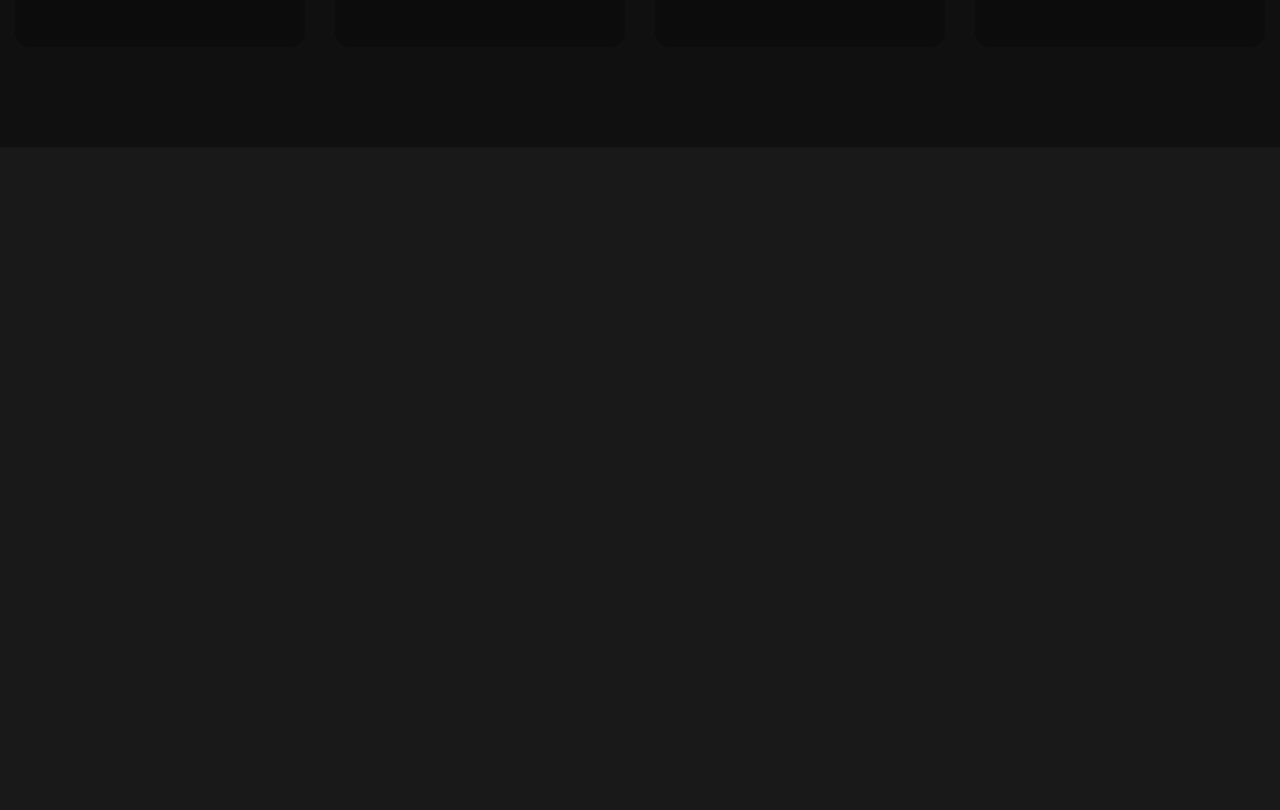
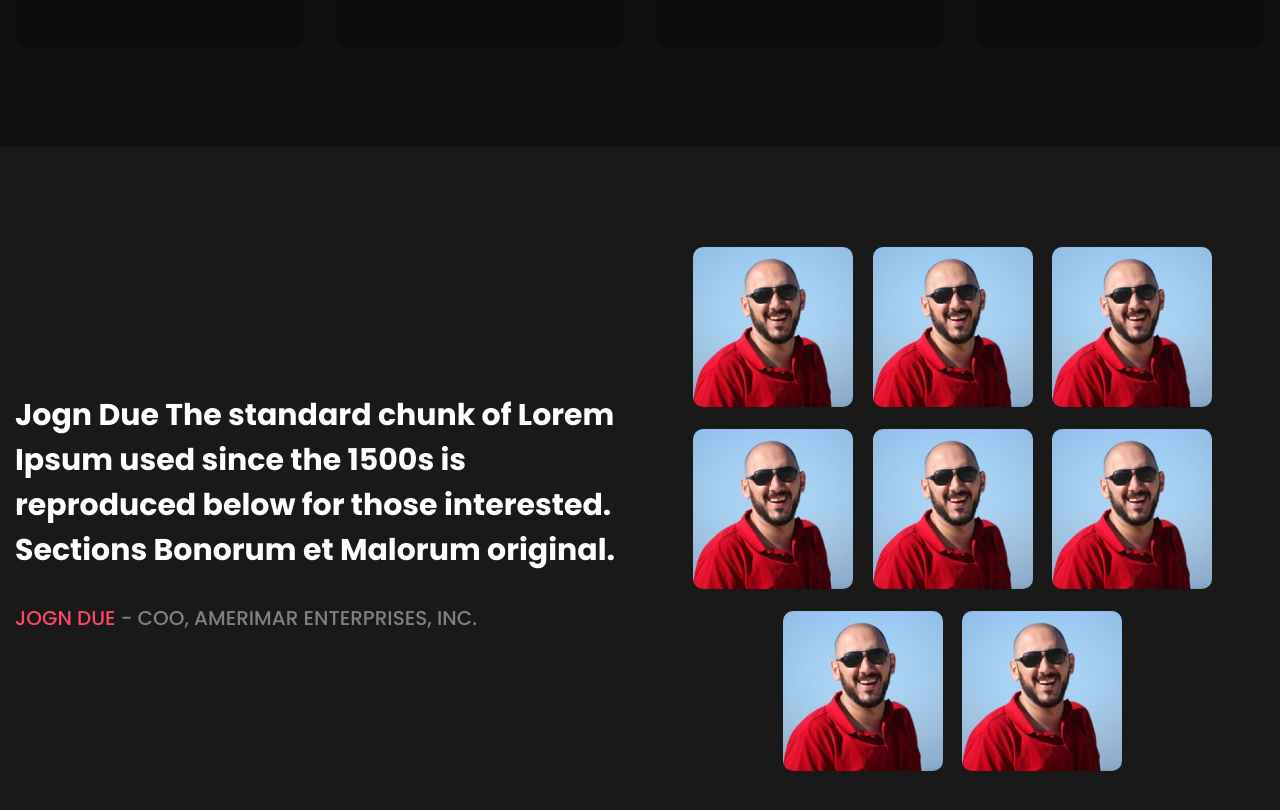
Before and after one commit to azizulwd/portfolio-website-clone, a plain HTML site: page index.html in a window 1280 px wide. Shown: the part 4292-5102 px from the top of the page. Before the commit the page ends 4539 px from the top, so only its background shows below. Drawn offline with Linux system fonts and the light colour scheme.

Commit message:
Testimonial added

```diff
--- a/index.html
+++ b/index.html
@@ -204,6 +204,25 @@
         </div>
     </section>
 
+
+    <!-- =========== Testimonial =========== -->
+    <section class="testimonial container sectionMargin flex align_items_center">
+        <div class="testimonial_info child">
+            <h4>Jogn Due The standard chunk of Lorem Ipsum used since the 1500s is reproduced below for those interested. Sections Bonorum et Malorum original.</h4>
+            <p><span>JOGN DUE</span> - COO, AMERIMAR ENTERPRISES, INC.</p>
+        </div>
+        <div class="testimonial_img child">
+            <img src="images/testimonial-1.jpg" alt="">
+            <img src="images/testimonial-1.jpg" alt="">
+            <img src="images/testimonial-1.jpg" alt="">
+            <img src="images/testimonial-1.jpg" alt="">
+            <img src="images/testimonial-1.jpg" alt="">
+            <img src="images/testimonial-1.jpg" alt="">
+            <img src="images/testimonial-1.jpg" alt="">
+            <img src="images/testimonial-1.jpg" alt="">
+        </div>
+    </section>
+
 </main>
 
 </body>
--- a/styles/style.css
+++ b/styles/style.css
@@ -391,3 +391,41 @@ Counter-Css
     font-size: 18px;
     color: gray;
 }
+
+
+/* ==========================
+Testimonial-Css
+========================== */
+.testimonial{}
+.testimonial_info h4 {
+    color: #fff;
+    font-size: 30px;
+}
+.testimonial_info p {
+    color: gray;
+    font-size: 20px;
+    margin-top: 30px;
+}
+.testimonial_info p span {
+    color: #fd4766;
+}
+.testimonial_img {
+    text-align: center;
+}
+.testimonial_img img {
+    border-radius: 10px;
+    margin-right: 15px;
+    margin-bottom: 15px;
+    transition: 0.5s;
+    cursor: pointer;
+}
+.testimonial_img img:nth-child(3), .testimonial_img img:nth-child(6),
+.testimonial_img img:nth-child(8){
+    margin-right: 0;
+}
+.testimonial_img img:nth-child(7), .testimonial_img img:nth-child(8){
+    margin-bottom: 0;
+}
+.testimonial_img img:hover{
+    transform: scale(1.1);
+}
```
Also changed, not shown: images/testimonial-1.jpg (added).
